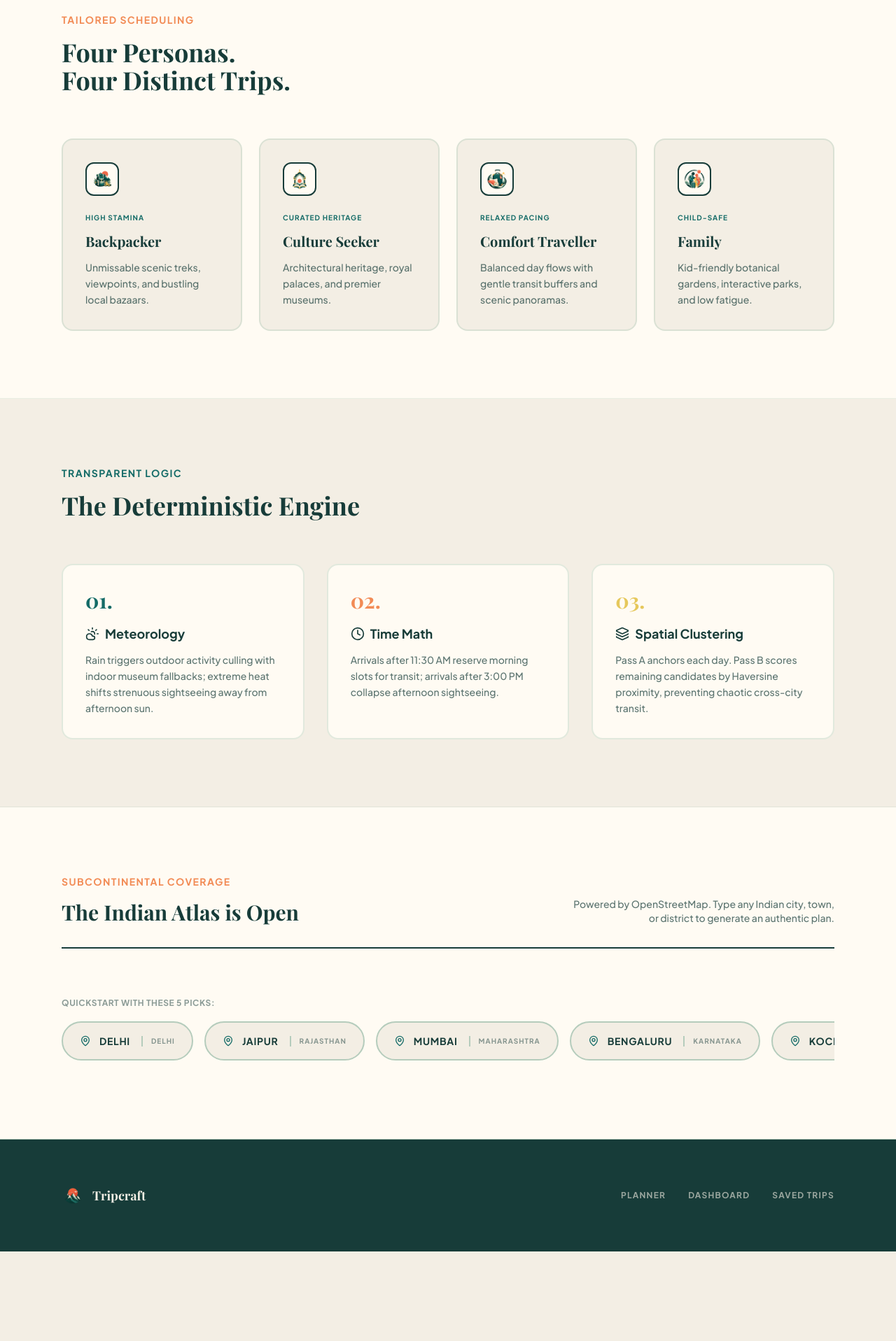
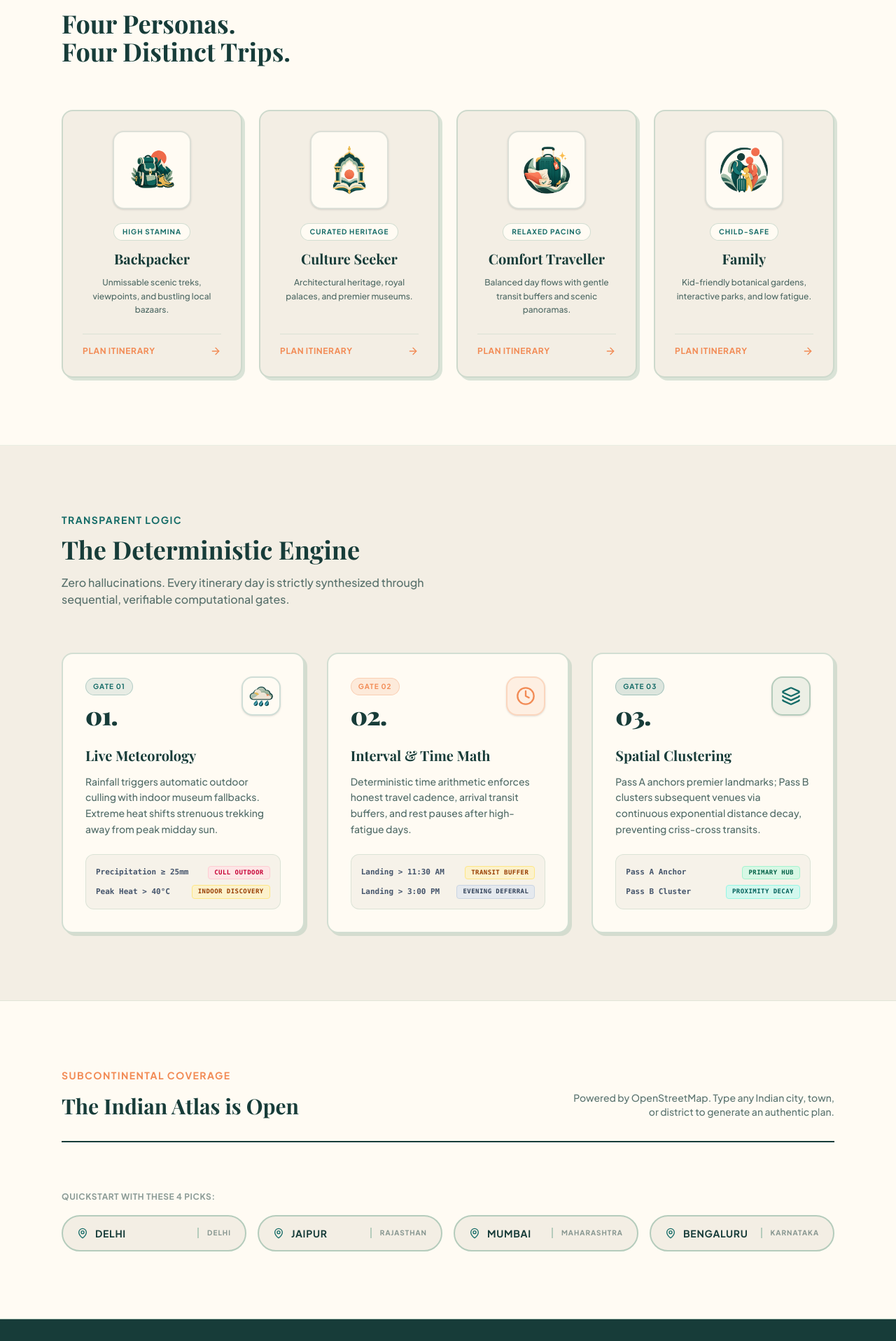
Before and after one commit to Japjit-S/Tripcraft, a Next.js app: page / in a window 1280 px wide. Shown: the part 880-2797 px from the top of the page at 70% size. Before the commit the page ends 2669 px from the top, so only its background shows below. Built offline with nearby package versions, Linux system fonts and the light colour scheme; no server answers.

Commit message:
feat(landing): integrate atlas hero v2 artwork and overhaul personas and engine cards

```diff
--- a/src/app/page.tsx
+++ b/src/app/page.tsx
@@ -1,7 +1,6 @@
 import Link from 'next/link';
 import Image from 'next/image';
 import {
-  CloudSun,
   MapPin,
   ArrowRight,
   Clock,
@@ -19,7 +18,6 @@ const FEATURED_DESTINATIONS = [
   { name: 'Jaipur', region: 'Rajasthan' },
   { name: 'Mumbai', region: 'Maharashtra' },
   { name: 'Bengaluru', region: 'Karnataka' },
-  { name: 'Kochi', region: 'Kerala' },
 ];
 
 const PERSONAS = [
@@ -49,20 +47,6 @@ const PERSONAS = [
   },
 ];
 
-// SVG Mountain / Sun / Fort Illustration for the Hero
-const HeroArtwork = () => (
-  <div className="relative w-full max-w-lg mx-auto aspect-square opacity-90 pointer-events-none select-none">
-    <Image
-      src="/artwork/landing-india-atlas-hero.png"
-      alt=""
-      fill
-      sizes="(max-width: 1024px) 100vw, 512px"
-      className="object-contain"
-      priority
-    />
-  </div>
-);
-
 export default function HomePage() {
   return (
     <div className="min-h-screen bg-[var(--color-tc-parchment)] text-[var(--color-tc-ink)] flex flex-col font-sans selection:bg-[var(--color-tc-tangerine)] selection:text-white">
@@ -73,33 +57,44 @@ export default function HomePage() {
       <LandingHeader />
 
       {/* Hero Section */}
-      <section className="relative pt-12 pb-24 lg:pt-20 lg:pb-32 overflow-hidden border-b border-[var(--color-tc-sage)]/30">
-        <div className="max-w-6xl mx-auto px-6 grid lg:grid-cols-2 gap-12 items-center">
-          <div className="relative z-10 max-w-2xl">
+      <section className="relative min-h-[580px] lg:min-h-[640px] xl:min-h-[680px] flex items-center overflow-hidden border-b border-[var(--color-tc-sage)]/30 bg-[var(--color-tc-parchment)]">
+        {/* Full-bleed Panoramic India Atlas Hero Artwork */}
+        <div className="absolute inset-0 pointer-events-none select-none z-0">
+          <Image
+            src="/artwork/landing-india-atlas-hero-v2.png"
+            alt="Tripcraft India Atlas Illustration"
+            fill
+            sizes="100vw"
+            className="object-cover object-[72%_center] md:object-[80%_center] lg:object-right"
+            priority
+          />
+          {/* Ultra-wide left fade to ensure seamless edge blend */}
+          <div className="absolute inset-y-0 left-0 w-32 lg:w-48 bg-gradient-to-r from-[var(--color-tc-parchment)] to-transparent pointer-events-none hidden xl:block" />
+          {/* Mobile & tablet soft parchment wash to guarantee crisp text legibility */}
+          <div className="absolute inset-0 bg-gradient-to-r from-[var(--color-tc-parchment)] via-[var(--color-tc-parchment)]/85 to-[var(--color-tc-parchment)]/30 lg:to-transparent lg:w-3/5 pointer-events-none" />
+        </div>
 
-
-            <h1 className="text-5xl sm:text-6xl lg:text-7xl font-serif font-bold text-[var(--color-tc-ink)] leading-[1.05] tracking-tight">
+        {/* Hero Text Content naturally wrapping in the open parchment zone */}
+        <div className="relative z-10 max-w-6xl mx-auto px-6 py-16 sm:py-20 lg:py-24 w-full">
+          <div className="w-full max-w-lg lg:max-w-xl xl:max-w-[540px] lg:-translate-x-10 xl:-translate-x-20 2xl:-translate-x-24">
+            <h1 className="text-4xl sm:text-5xl lg:text-6xl font-serif font-bold text-[var(--color-tc-ink)] leading-[1.08] tracking-tight">
               A better journey begins with a plan that fits.
             </h1>
 
-            <p className="mt-8 text-lg sm:text-xl text-[var(--color-tc-ink)]/80 leading-relaxed font-medium">
+            <p className="mt-6 sm:mt-8 text-base sm:text-lg lg:text-xl text-[var(--color-tc-ink)]/85 leading-relaxed font-medium">
               Tripcraft synthesizes physically feasible 1-to-7 day itineraries across India.
               Governed by live meteorological forecasts, spatial proximity, and traveler stamina.
             </p>
 
-            <div className="mt-10 flex flex-col sm:flex-row items-center gap-4">
+            <div className="mt-8 sm:mt-10 flex flex-col sm:flex-row items-center gap-4">
               <Link
                 href="/planner"
-                className="w-full sm:w-auto inline-flex items-center justify-center gap-2 text-sm font-bold uppercase tracking-wider text-[var(--color-tc-cream)] bg-[var(--color-tc-tangerine)] hover:bg-[#e07740] px-8 py-4 rounded-full shadow-[4px_4px_0px_var(--color-tc-ink)] hover:shadow-[2px_2px_0px_var(--color-tc-ink)] hover:translate-y-[2px] hover:translate-x-[2px] transition-all"
+                className="w-full sm:w-auto inline-flex items-center justify-center gap-2 text-sm font-bold uppercase tracking-wider text-[var(--color-tc-cream)] bg-[var(--color-tc-tangerine)] hover:bg-[#e07740] px-8 py-4 rounded-full shadow-[4px_4px_0px_var(--color-tc-ink)] hover:shadow-[2px_2px_0px_var(--color-tc-ink)] hover:translate-y-[2px] hover:translate-x-[2px] transition-all cursor-pointer"
               >
                 Start Planning
                 <ArrowRight className="w-5 h-5" />
               </Link>
             </div>
-          </div>
-
-          <div className="relative hidden lg:block">
-            <HeroArtwork />
           </div>
         </div>
       </section>
@@ -114,78 +109,196 @@ export default function HomePage() {
             </p>
           </div>
 
-          <div className="grid grid-cols-1 md:grid-cols-2 lg:grid-cols-4 gap-6">
+          <div className="grid grid-cols-1 sm:grid-cols-2 lg:grid-cols-4 gap-6">
             {PERSONAS.map((p) => (
-              <div
+              <Link
                 key={p.title}
-                className="bg-[var(--color-tc-parchment)] rounded-2xl p-8 border-2 border-[var(--color-tc-sage)]/40 flex flex-col justify-between group hover:border-[var(--color-tc-ink)] transition-colors"
+                href={`/planner?persona=${encodeURIComponent(p.title)}`}
+                className="group bg-[var(--color-tc-parchment)] rounded-2xl p-7 border-2 border-[var(--color-tc-sage)]/60 hover:border-[var(--color-tc-ink)] flex flex-col justify-between transition-all duration-300 shadow-[4px_4px_0px_var(--color-tc-sage)]/50 hover:shadow-[6px_6px_0px_var(--color-tc-ink)] hover:-translate-y-1.5 cursor-pointer relative overflow-hidden"
               >
-                  <div>
-                    <div className="w-12 h-12 rounded-xl border-2 border-[var(--color-tc-ink)] bg-[var(--color-tc-cream)] flex items-center justify-center mb-6 group-hover:bg-[var(--color-tc-saffron)]/20 transition-colors p-1 relative overflow-hidden shrink-0">
+                <div className="flex flex-col items-center text-center">
+                  {/* Persona Artwork Showcase Medallion */}
+                  <div className="w-24 h-24 sm:w-28 sm:h-28 rounded-2xl border-2 border-[var(--color-tc-ink)]/15 group-hover:border-[var(--color-tc-ink)] bg-[var(--color-tc-cream)] flex items-center justify-center mb-5 p-2.5 shadow-sm group-hover:shadow-[3px_3px_0px_var(--color-tc-ink)] transition-all duration-300 relative overflow-hidden shrink-0">
                     <Image
                       src={p.artworkPath}
-                        alt=""
-                        width={44}
-                        height={44}
-                        className="w-full h-full object-contain"
+                      alt={p.title}
+                      width={104}
+                      height={104}
+                      className="w-full h-full object-contain group-hover:scale-110 transition-transform duration-300"
                     />
                   </div>
-                    <span className="text-[10px] font-bold uppercase tracking-widest text-[var(--color-tc-teal)] mb-3 block">
+
+                  {/* Characteristic Badge */}
+                  <span className="inline-block text-[10px] font-bold uppercase tracking-widest px-3 py-1 rounded-full bg-[var(--color-tc-cream)] text-[var(--color-tc-teal)] border border-[var(--color-tc-sage)]/60 group-hover:bg-[var(--color-tc-ink)] group-hover:text-[var(--color-tc-cream)] transition-colors mb-3">
                     {p.badge}
                   </span>
-                    <h3 className="text-xl font-serif font-bold text-[var(--color-tc-ink)] mb-3">{p.title}</h3>
-                    <p className="text-sm text-[var(--color-tc-ink)]/70 leading-relaxed font-medium">
+
+                  {/* Title */}
+                  <h3 className="text-xl font-serif font-bold text-[var(--color-tc-ink)] mb-2.5">
+                    {p.title}
+                  </h3>
+
+                  {/* Description */}
+                  <p className="text-xs text-[var(--color-tc-ink)]/75 leading-relaxed font-medium">
                     {p.desc}
                   </p>
                 </div>
+
+                {/* Interactive Action Prompt */}
+                <div className="mt-6 pt-4 border-t border-[var(--color-tc-sage)]/40 flex items-center justify-between text-xs font-bold uppercase tracking-wider text-[var(--color-tc-tangerine)] group-hover:text-[var(--color-tc-ink)] transition-colors">
+                  <span>Plan Itinerary</span>
+                  <ArrowRight className="w-4 h-4 group-hover:translate-x-1 transition-transform" />
                 </div>
+              </Link>
             ))}
           </div>
         </div>
       </section>
 
       {/* How It Works & Architecture */}
-      <section id="how-it-works" className="py-24 border-b border-[var(--color-tc-sage)]/30">
+      <section id="how-it-works" className="py-24 border-b border-[var(--color-tc-sage)]/30 bg-[var(--color-tc-parchment)]/40">
         <div className="max-w-6xl mx-auto px-6">
           <div className="max-w-2xl mb-16">
-            <h2 className="text-sm font-bold uppercase tracking-widest text-[var(--color-tc-teal)] mb-4">Transparent Logic</h2>
+            <h2 className="text-sm font-bold uppercase tracking-widest text-[var(--color-tc-teal)] mb-3">Transparent Logic</h2>
             <p className="text-4xl font-serif font-bold text-[var(--color-tc-ink)]">
               The Deterministic Engine
+            </p>
+            <p className="mt-4 text-base text-[var(--color-tc-ink)]/70 font-medium max-w-xl">
+              Zero hallucinations. Every itinerary day is strictly synthesized through sequential, verifiable computational gates.
             </p>
           </div>
 
           <div className="grid grid-cols-1 md:grid-cols-3 gap-8">
-            <div className="p-8 rounded-2xl bg-[var(--color-tc-cream)] border-2 border-[var(--color-tc-sage)]/40">
-              <div className="text-3xl font-serif font-bold text-[var(--color-tc-teal)] mb-4">01.</div>
-              <h3 className="text-lg font-bold text-[var(--color-tc-ink)] flex items-center gap-2 mb-3">
-                <CloudSun className="w-5 h-5" />
-                Meteorology
+            {/* Card 01: Meteorology */}
+            <div className="group bg-[var(--color-tc-cream)] hover:bg-[#FFFDF9] rounded-2xl p-7 sm:p-8 border-2 border-[var(--color-tc-sage)]/60 hover:border-[var(--color-tc-ink)] shadow-[4px_4px_0px_var(--color-tc-sage)]/50 hover:shadow-[6px_6px_0px_var(--color-tc-ink)] hover:-translate-y-1.5 transition-all duration-300 flex flex-col justify-between">
+              <div>
+                <div className="flex items-start justify-between mb-6">
+                  <div>
+                    <span className="inline-block text-[10px] font-bold uppercase tracking-widest px-2.5 py-1 rounded-full bg-[var(--color-tc-teal)]/10 text-[var(--color-tc-teal)] border border-[var(--color-tc-teal)]/25 mb-2">
+                      Gate 01
+                    </span>
+                    <span className="text-3xl sm:text-4xl font-serif font-black text-[var(--color-tc-ink)] block tracking-tight">
+                      01.
+                    </span>
+                  </div>
+                  <div className="w-14 h-14 rounded-2xl border-2 border-[var(--color-tc-teal)]/20 group-hover:border-[var(--color-tc-ink)] bg-[var(--color-tc-cream)] shadow-sm flex items-center justify-center p-2 group-hover:scale-105 group-hover:shadow-[2px_2px_0px_var(--color-tc-ink)] transition-all shrink-0 overflow-hidden">
+                    <Image
+                      src="/artwork/weather-rain-cloud.png"
+                      alt="Weather Gate"
+                      width={48}
+                      height={48}
+                      className="w-full h-full object-contain"
+                    />
+                  </div>
+                </div>
+
+                <h3 className="text-xl font-serif font-bold text-[var(--color-tc-ink)] mb-3">
+                  Live Meteorology
                 </h3>
-              <p className="text-sm text-[var(--color-tc-ink)]/70 leading-relaxed font-medium">
-                Rain triggers outdoor activity culling with indoor museum fallbacks; extreme heat shifts strenuous sightseeing away from afternoon sun.
+                <p className="text-sm text-[var(--color-tc-ink)]/75 leading-relaxed font-medium">
+                  Rainfall triggers automatic outdoor culling with indoor museum fallbacks. Extreme heat shifts strenuous trekking away from peak midday sun.
                 </p>
               </div>
 
-            <div className="p-8 rounded-2xl bg-[var(--color-tc-cream)] border-2 border-[var(--color-tc-sage)]/40">
-              <div className="text-3xl font-serif font-bold text-[var(--color-tc-tangerine)] mb-4">02.</div>
-              <h3 className="text-lg font-bold text-[var(--color-tc-ink)] flex items-center gap-2 mb-3">
-                <Clock className="w-5 h-5" />
-                Time Math
+              {/* Engine Logic Micro-Dossier */}
+              <div className="mt-6 pt-4 border-t border-[var(--color-tc-sage)]/40 bg-[var(--color-tc-parchment)]/70 rounded-xl p-3.5 border border-[var(--color-tc-sage)]/30 font-mono text-[11px] text-[var(--color-tc-ink)]/80 space-y-2">
+                <div className="flex items-center justify-between">
+                  <span className="text-slate-600 font-semibold">Precipitation &ge; 25mm</span>
+                  <span className="text-[9px] font-bold uppercase tracking-wider text-rose-700 bg-rose-100/80 px-2 py-0.5 rounded border border-rose-200">
+                    Cull Outdoor
+                  </span>
+                </div>
+                <div className="flex items-center justify-between">
+                  <span className="text-slate-600 font-semibold">Peak Heat &gt; 40&deg;C</span>
+                  <span className="text-[9px] font-bold uppercase tracking-wider text-amber-800 bg-amber-100/80 px-2 py-0.5 rounded border border-amber-200">
+                    Indoor Discovery
+                  </span>
+                </div>
+              </div>
+            </div>
+
+            {/* Card 02: Time Math */}
+            <div className="group bg-[var(--color-tc-cream)] hover:bg-[#FFFDF9] rounded-2xl p-7 sm:p-8 border-2 border-[var(--color-tc-sage)]/60 hover:border-[var(--color-tc-ink)] shadow-[4px_4px_0px_var(--color-tc-sage)]/50 hover:shadow-[6px_6px_0px_var(--color-tc-ink)] hover:-translate-y-1.5 transition-all duration-300 flex flex-col justify-between">
+              <div>
+                <div className="flex items-start justify-between mb-6">
+                  <div>
+                    <span className="inline-block text-[10px] font-bold uppercase tracking-widest px-2.5 py-1 rounded-full bg-[var(--color-tc-tangerine)]/15 text-[var(--color-tc-tangerine)] border border-[var(--color-tc-tangerine)]/30 mb-2">
+                      Gate 02
+                    </span>
+                    <span className="text-3xl sm:text-4xl font-serif font-black text-[var(--color-tc-ink)] block tracking-tight">
+                      02.
+                    </span>
+                  </div>
+                  <div className="w-14 h-14 rounded-2xl border-2 border-[var(--color-tc-tangerine)]/25 group-hover:border-[var(--color-tc-ink)] bg-[var(--color-tc-tangerine)]/10 shadow-sm flex items-center justify-center p-2.5 group-hover:scale-105 group-hover:shadow-[2px_2px_0px_var(--color-tc-ink)] transition-all shrink-0">
+                    <Clock className="w-7 h-7 text-[var(--color-tc-tangerine)]" />
+                  </div>
+                </div>
+
+                <h3 className="text-xl font-serif font-bold text-[var(--color-tc-ink)] mb-3">
+                  Interval & Time Math
                 </h3>
-              <p className="text-sm text-[var(--color-tc-ink)]/70 leading-relaxed font-medium">
-                Arrivals after 11:30 AM reserve morning slots for transit; arrivals after 3:00 PM collapse afternoon sightseeing.
+                <p className="text-sm text-[var(--color-tc-ink)]/75 leading-relaxed font-medium">
+                  Deterministic time arithmetic enforces honest travel cadence, arrival transit buffers, and rest pauses after high-fatigue days.
                 </p>
               </div>
 
-            <div className="p-8 rounded-2xl bg-[var(--color-tc-cream)] border-2 border-[var(--color-tc-sage)]/40">
-              <div className="text-3xl font-serif font-bold text-[var(--color-tc-saffron)] mb-4">03.</div>
-              <h3 className="text-lg font-bold text-[var(--color-tc-ink)] flex items-center gap-2 mb-3">
-                <Layers className="w-5 h-5" />
+              {/* Engine Logic Micro-Dossier */}
+              <div className="mt-6 pt-4 border-t border-[var(--color-tc-sage)]/40 bg-[var(--color-tc-parchment)]/70 rounded-xl p-3.5 border border-[var(--color-tc-sage)]/30 font-mono text-[11px] text-[var(--color-tc-ink)]/80 space-y-2">
+                <div className="flex items-center justify-between">
+                  <span className="text-slate-600 font-semibold">Landing &gt; 11:30 AM</span>
+                  <span className="text-[9px] font-bold uppercase tracking-wider text-amber-800 bg-amber-100/80 px-2 py-0.5 rounded border border-amber-200">
+                    Transit Buffer
+                  </span>
+                </div>
+                <div className="flex items-center justify-between">
+                  <span className="text-slate-600 font-semibold">Landing &gt; 3:00 PM</span>
+                  <span className="text-[9px] font-bold uppercase tracking-wider text-slate-700 bg-slate-200/80 px-2 py-0.5 rounded border border-slate-300">
+                    Evening Deferral
+                  </span>
+                </div>
+              </div>
+            </div>
+
+            {/* Card 03: Spatial Clustering */}
+            <div className="group bg-[var(--color-tc-cream)] hover:bg-[#FFFDF9] rounded-2xl p-7 sm:p-8 border-2 border-[var(--color-tc-sage)]/60 hover:border-[var(--color-tc-ink)] shadow-[4px_4px_0px_var(--color-tc-sage)]/50 hover:shadow-[6px_6px_0px_var(--color-tc-ink)] hover:-translate-y-1.5 transition-all duration-300 flex flex-col justify-between">
+              <div>
+                <div className="flex items-start justify-between mb-6">
+                  <div>
+                    <span className="inline-block text-[10px] font-bold uppercase tracking-widest px-2.5 py-1 rounded-full bg-[var(--color-tc-teal)]/15 text-[var(--color-tc-teal)] border border-[var(--color-tc-teal)]/30 mb-2">
+                      Gate 03
+                    </span>
+                    <span className="text-3xl sm:text-4xl font-serif font-black text-[var(--color-tc-ink)] block tracking-tight">
+                      03.
+                    </span>
+                  </div>
+                  <div className="w-14 h-14 rounded-2xl border-2 border-[var(--color-tc-sage)] group-hover:border-[var(--color-tc-ink)] bg-[var(--color-tc-sage)]/25 shadow-sm flex items-center justify-center p-2.5 group-hover:scale-105 group-hover:shadow-[2px_2px_0px_var(--color-tc-ink)] transition-all shrink-0">
+                    <Layers className="w-7 h-7 text-[var(--color-tc-teal)]" />
+                  </div>
+                </div>
+
+                <h3 className="text-xl font-serif font-bold text-[var(--color-tc-ink)] mb-3">
                   Spatial Clustering
                 </h3>
-              <p className="text-sm text-[var(--color-tc-ink)]/70 leading-relaxed font-medium">
-                Pass A anchors each day. Pass B scores remaining candidates by Haversine proximity, preventing chaotic cross-city transit.
+                <p className="text-sm text-[var(--color-tc-ink)]/75 leading-relaxed font-medium">
+                  Pass A anchors premier landmarks; Pass B clusters subsequent venues via continuous exponential distance decay, preventing criss-cross transits.
                 </p>
+              </div>
+
+              {/* Engine Logic Micro-Dossier */}
+              <div className="mt-6 pt-4 border-t border-[var(--color-tc-sage)]/40 bg-[var(--color-tc-parchment)]/70 rounded-xl p-3.5 border border-[var(--color-tc-sage)]/30 font-mono text-[11px] text-[var(--color-tc-ink)]/80 space-y-2">
+                <div className="flex items-center justify-between">
+                  <span className="text-slate-600 font-semibold">Pass A Anchor</span>
+                  <span className="text-[9px] font-bold uppercase tracking-wider text-emerald-800 bg-emerald-100/80 px-2 py-0.5 rounded border border-emerald-200">
+                    Primary Hub
+                  </span>
+                </div>
+                <div className="flex items-center justify-between">
+                  <span className="text-slate-600 font-semibold">Pass B Cluster</span>
+                  <span className="text-[9px] font-bold uppercase tracking-wider text-teal-800 bg-teal-100/80 px-2 py-0.5 rounded border border-teal-200">
+                    Proximity Decay
+                  </span>
+                </div>
+              </div>
             </div>
           </div>
         </div>
@@ -207,18 +320,20 @@ export default function HomePage() {
           </div>
 
           <div className="mb-4">
-              <span className="text-xs font-bold uppercase tracking-wider text-[var(--color-tc-ink)]/50">Quickstart with these 5 picks:</span>
+            <span className="text-xs font-bold uppercase tracking-wider text-[var(--color-tc-ink)]/50">Quickstart with these 4 picks:</span>
           </div>
-            <div className="flex overflow-x-auto gap-4 pb-4 snap-x no-scrollbar">
+          <div className="flex md:grid md:grid-cols-4 overflow-x-auto md:overflow-visible gap-3 sm:gap-4 pb-4 md:pb-0 snap-x [scrollbar-width:none] [-ms-overflow-style:none] [&::-webkit-scrollbar]:hidden">
             {FEATURED_DESTINATIONS.map((dest) => (
               <Link
                 key={dest.name}
                 href={`/planner?city=${encodeURIComponent(dest.name)}`}
-                className="group shrink-0 snap-start flex items-center gap-3 px-6 py-4 rounded-full border-2 border-[var(--color-tc-sage)] hover:border-[var(--color-tc-ink)] bg-[var(--color-tc-parchment)] transition-all hover:bg-[var(--color-tc-saffron)]/10"
+                className="group shrink-0 md:shrink snap-start flex items-center justify-between sm:justify-start gap-3 px-5 py-3.5 rounded-full border-2 border-[var(--color-tc-sage)] hover:border-[var(--color-tc-ink)] bg-[var(--color-tc-parchment)] transition-all hover:bg-[var(--color-tc-saffron)]/10"
               >
-                <MapPin className="w-4 h-4 text-[var(--color-tc-teal)]" />
-                <span className="font-bold text-[var(--color-tc-ink)] text-sm uppercase tracking-wider">{dest.name}</span>
-                <span className="text-[10px] font-bold text-[var(--color-tc-ink)]/50 uppercase tracking-widest hidden sm:inline-block border-l-2 border-[var(--color-tc-sage)] pl-3 ml-1 group-hover:text-[var(--color-tc-ink)]/70">
+                <div className="flex items-center gap-2.5 min-w-0">
+                  <MapPin className="w-4 h-4 text-[var(--color-tc-teal)] shrink-0" />
+                  <span className="font-bold text-[var(--color-tc-ink)] text-sm uppercase tracking-wider truncate">{dest.name}</span>
+                </div>
+                <span className="text-[10px] font-bold text-[var(--color-tc-ink)]/50 uppercase tracking-widest hidden sm:inline-block border-l-2 border-[var(--color-tc-sage)] pl-3 ml-auto group-hover:text-[var(--color-tc-ink)]/70 shrink-0">
                   {dest.region}
                 </span>
               </Link>
```
Also changed, not shown: 2 other files (tests, documents, lock files or other folders). Lines whose indentation alone changed are shown as unchanged.
